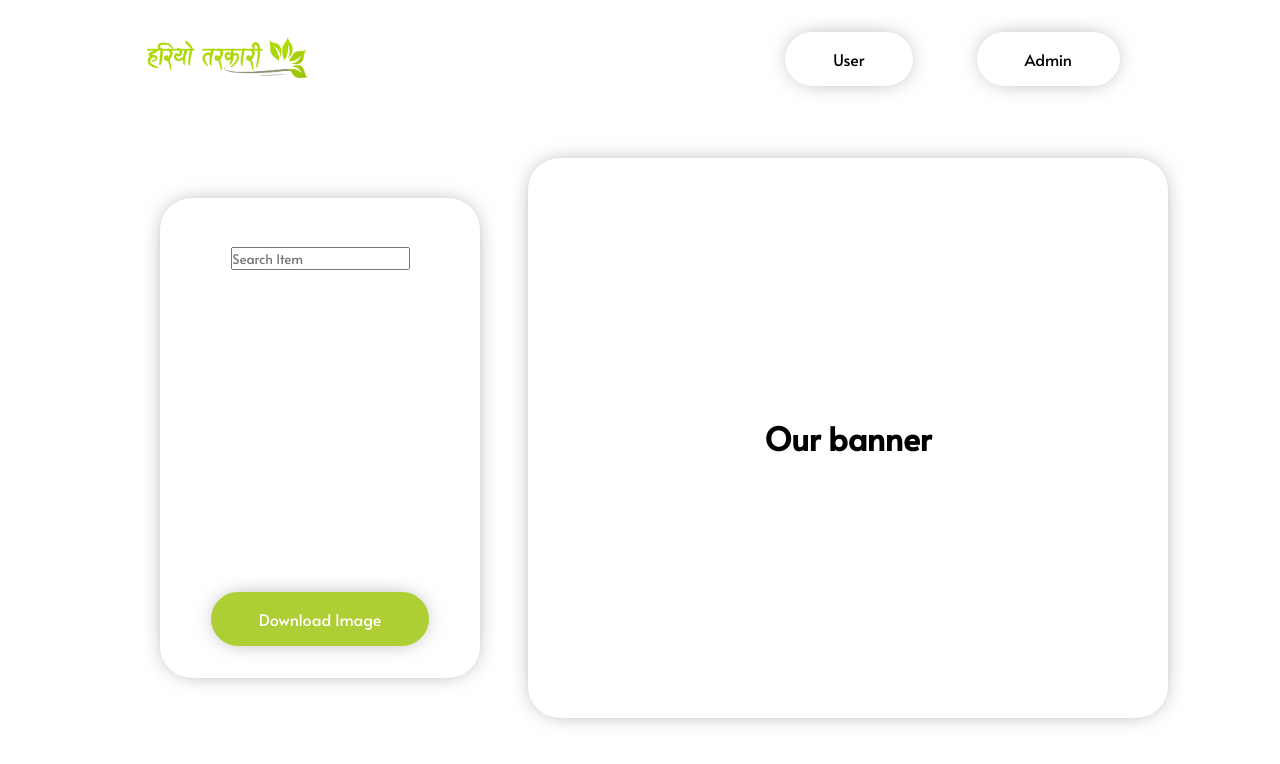
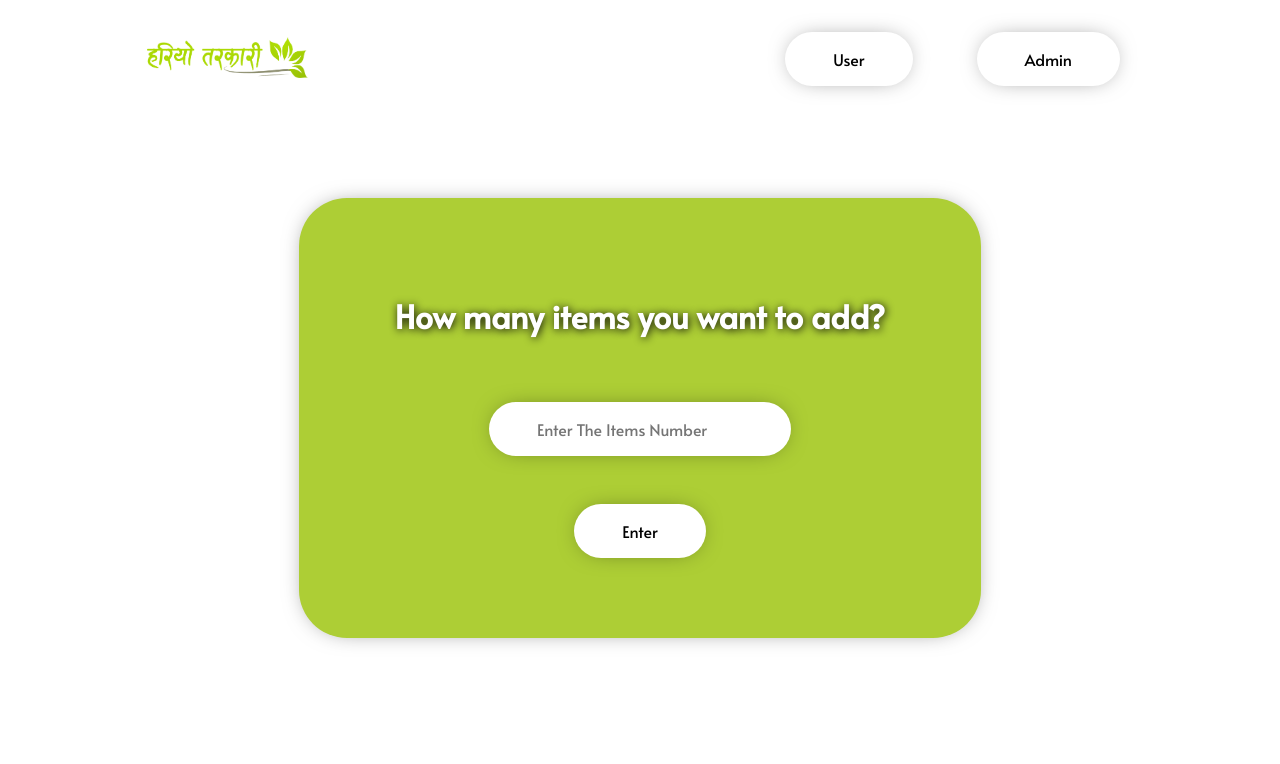
Before and after one commit to bishwaskharel/hariyoappp, a React (Create React App) app: page / in a window 1280 px wide. Shown: the top 764 px of the page. Built offline with nearby package versions, Linux system fonts and the light colour scheme.

Commit message:
router and start page added

```diff
--- a/package.json
+++ b/package.json
@@ -10,6 +10,7 @@
     "react": "^16.13.1",
     "react-dom": "^16.13.1",
     "react-router": "^5.2.0",
+    "react-router-dom": "^5.2.0",
     "react-scripts": "3.4.3"
   },
   "scripts": {
--- a/src/App.js
+++ b/src/App.js
@@ -1,16 +1,26 @@
 import React from 'react';
 import Navbar from "./components/Navbar/Navbar.component"
 import Body from "./components/Body/Body.component"
+import StartBody from "./components/StartBody/StartBody.component"
 import './App.css';
+import {BrowserRouter} from "react-router-dom";
+import {Route, Switch} from "react-router-dom";
 
 function App() {
   return (
+    <BrowserRouter>
     <div className="App">
-     <Navbar />
+    <Navbar />
+    <Switch>
+
+       <Route exact path="/" component={StartBody}/>
+
      <div className="Body">
-     <Body />
-     </div>
+      <Route exact path="/Body" component={Body}/>
+      </div>
+    </Switch>
     </div>
+    </BrowserRouter>
   );
 }
 
--- a/src/components/Body/Body.styles.scss
+++ b/src/components/Body/Body.styles.scss
@@ -12,7 +12,7 @@
     box-shadow: 0px 0px 23px -9px rgba(0,0,0,0.59);
     border-radius: 2rem;
     height: 60vh;
-    width: 20rem;
+    width: 25rem;
     justify-content: space-between;
     align-items: center;
     margin: 3rem;
--- a/src/components/ListItem/ListItem.component.jsx
+++ b/src/components/ListItem/ListItem.component.jsx
@@ -6,6 +6,12 @@ function ListItem() {
     return (
         <div className="listItem">
             <SearchItemBox />
+            <SearchItemBox />
+            <SearchItemBox />
+            <SearchItemBox />
+            <SearchItemBox />
+            <SearchItemBox />
+
         </div>
     )
 }
--- a/src/components/ListItem/ListItem.styles.scss
+++ b/src/components/ListItem/ListItem.styles.scss
@@ -1,3 +1,6 @@
 .listItem{
     margin-top: 3rem;
+    display: flex;
+    flex-flow: column;
+
 }
--- a/src/components/SearchItemBox/SearchItemBox.component.jsx
+++ b/src/components/SearchItemBox/SearchItemBox.component.jsx
@@ -1,12 +1,19 @@
 import React from 'react'
 import "./SearchItemBox.styles.scss";
+import search from "./Image/search.png"
 
 function SearchItemBox() {
     return (
+        <div className="bothItems">
         <div className="Box">
             <input placeholder="Search Item"/>
+            <img src={search} alt="" />
+        </div>
+        <div className="priceBox">
+            <input placeholder="Rs." />
+        </div>
         </div>
     )
 }
 
-export default SearchItemBox
+export default SearchItemBox;
--- a/src/components/SearchItemBox/SearchItemBox.styles.scss
+++ b/src/components/SearchItemBox/SearchItemBox.styles.scss
@@ -1,8 +1,35 @@
-.box{
-   color: yellow;
+.bothItems{
+  display: flex;
+  align-items: center;
 
+.Box{
+   display: flex;
+   justify-content: space-between;
+   align-items: center;
+   background-color: rgb(233, 248, 247);
+    padding: 1rem;
+    border-radius: 2rem;
+    margin: 0.4rem 0rem;
    input{
-       border-style: none;
-
+       border: none;
+       background-color: transparent;
+       outline-width: 0rem;
+   }
+   img{
+       width: 1rem;
    }
 }
+.priceBox{
+
+    input{
+        border: none;
+        background-color: rgb(233, 248, 247);
+        outline-width: 0rem;
+        border-radius: 2rem;
+        width: 3rem;
+        margin: 0rem 1rem;
+        padding: 1rem 1rem;
+    }
+}
+
+}
--- /dev/null
+++ b/src/components/StartBody/StartBody.component.jsx
@@ -0,0 +1,19 @@
+import React from 'react'
+import "./StartBody.styles.scss";
+import { Link } from "react-router-dom";
+
+function StartBody() {
+    return (
+        <div className="StartPage">
+
+            <div className="SelectBox">
+                <h1>How many items you want to add?</h1>
+               <input placeholder="Enter The Items Number"/>
+               <Link to="/Body"><button className="button">Enter </button></Link>
+            </div>
+
+        </div>
+    )
+}
+
+export default StartBody
--- /dev/null
+++ b/src/components/StartBody/StartBody.styles.scss
@@ -0,0 +1,51 @@
+
+.StartPage{
+    display: flex;
+    flex-flow: column;
+    justify-content: center;
+    align-items: center;
+    margin: auto;
+    height: 75vh;
+
+.SelectBox{
+    padding: 6rem;
+    background-color: rgb(173, 206, 53);
+    box-shadow: 0px 0px 23px -9px rgba(0,0,0,0.59);
+    border-radius: 3rem;
+    margin: 15rem 0rem;
+    display: flex;
+    flex-flow: column;
+    justify-content: center;
+    align-items: center;
+
+    h1{
+        color: white;
+        text-shadow: 1px 1px 9px rgb(6, 6, 7);
+    }
+
+    input{
+        border: none;
+        border-radius: 2rem;
+        padding: 1rem 3rem 1rem;
+        margin: 4rem;
+        font-size: 1rem;
+        color: rgb(0, 0, 0);
+        background-color: rgb(255, 255, 255);
+        box-shadow: 0px 0px 23px -9px rgba(0,0,0,0.59);
+   }
+}
+
+}
+
+.button{
+
+        border: none;
+        border-radius: 2rem;
+        padding: 1rem 3rem 1rem;
+        margin: -4rem;
+        font-size: 1rem;
+        color: rgb(0, 0, 0);
+        background-color: rgb(255, 255, 255);
+        box-shadow: 0px 0px 23px -9px rgba(0,0,0,0.59);
+
+}
```
Also changed, not shown: src/components/SearchItemBox/Image/search.png (added), 1 other file (tests, documents, lock files or other folders).
